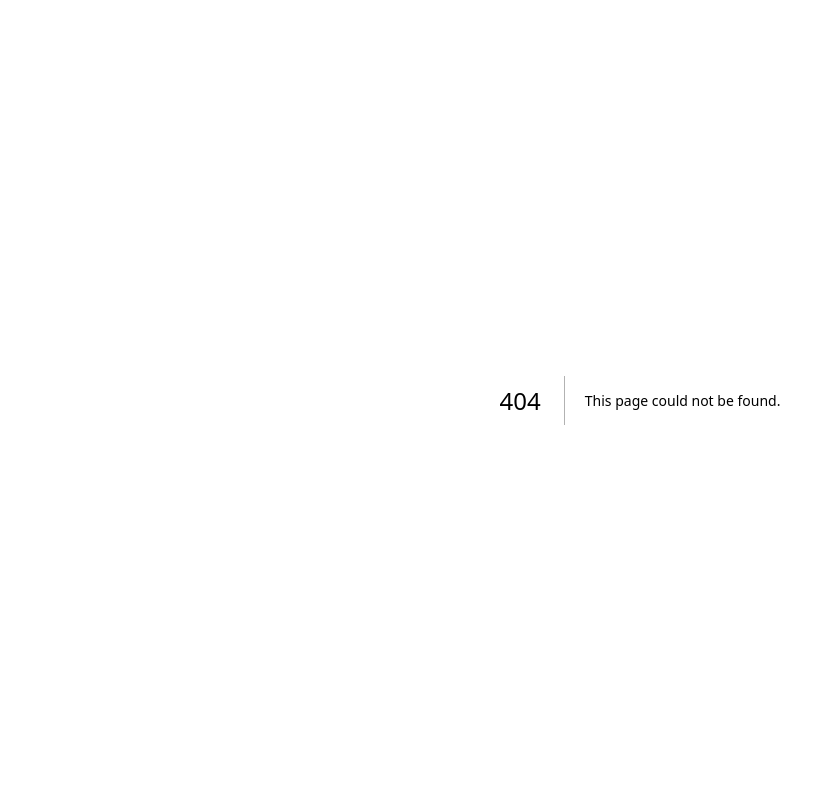
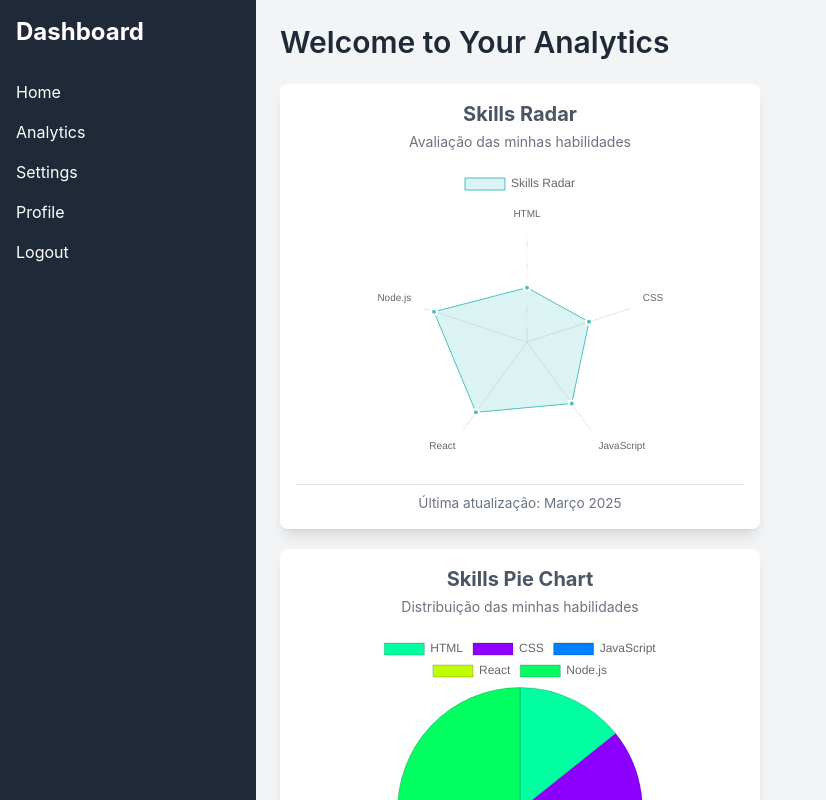
Before and after one commit to dennyberrios/Listagens, a Next.js app in the folder listagens/: page /dashboard/analytics in a window 1280 px wide. Before the commit this address had no page. Shown: the whole page, without its empty margins (0-826 px from the left). Built offline with nearby package versions, Linux system fonts and the light colour scheme.

Commit message:
adiciona tela de análises com gráficos e remove gráficos do componente Home

```diff
--- /dev/null
+++ b/listagens/src/app/dashboard/analytics/page.tsx
@@ -0,0 +1,9 @@
+'use client';
+import AnalyticsScreen from '@/screens/analytics';
+import React from 'react';
+
+const Analytics: React.FC = () => {
+    return <AnalyticsScreen />
+}
+
+export default Analytics;
--- /dev/null
+++ b/listagens/src/screens/analytics/index.tsx
@@ -0,0 +1,71 @@
+'use client';
+import BarChart from '@/components/barChart/BarChart';
+import LineChart from '@/components/lineChart/LineChart';
+import PieChart from '@/components/pieChart/PieChart';
+import PolarAreaChart from '@/components/polarAreaChart/PolarAreaChart';
+import RadarChart from '@/components/radarChart/RadarChart';
+import React from 'react';
+
+const AnalyticsScreen: React.FC = () => {
+
+  const metrics = [50, 60, 70, 80, 90]; // Exemplo de métricas
+  const labels = ["HTML", "CSS", "JavaScript", "React", "Node.js"]; // Exemplo de rótulos
+
+  return (
+    <div>
+      <h1 className="text-3xl font-semibold text-gray-800 mb-6">Welcome to Your Analytics</h1>
+            <div className="container mx-auto gap-5 flex flex-wrap">
+                <RadarChart
+                    metrics={metrics}
+                    backgroundCard="bg-white"
+                    backgroundGrafic="bg-transparent"
+                    labels={labels}
+                    title="Skills Radar"
+                    subtitle="Avaliação das minhas habilidades"
+                    footer="Última atualização: Março 2025"
+                />
+
+                <PieChart
+                    metrics={metrics}
+                    backgroundCard="bg-white"
+                    backgroundGrafic="bg-transparent"
+                    labels={labels}
+                    title="Skills Pie Chart"
+                    subtitle="Distribuição das minhas habilidades"
+                    footer="Última atualização: Março 2025"
+                />
+
+                <PolarAreaChart
+                    metrics={[40, 60, 90, 70, 50]}
+                    backgroundCard="bg-white"
+                    backgroundGrafic="bg-white"
+                    labels={['Red', 'Blue', 'Yellow', 'Green', 'Purple']}
+                    title="Distribuição de dados"
+                    subtitle="Exemplo de gráfico polar"
+                    footer="Dados atualizados recentemente"
+                />
+
+                <LineChart
+                    metrics={[10, 25, 40, 30, 50, 65, 80]} // Valores do gráfico
+                    backgroundCard="bg-white" // Cor do card
+                    backgroundGrafic="bg-white" // Cor do fundo do gráfico
+                    labels={["Jan", "Fev", "Mar", "Abr", "Mai", "Jun", "Jul"]} // Labels do eixo X
+                    title="Crescimento Mensal"
+                    subtitle="Evolução dos acessos ao sistema"
+                    footer="Última atualização: 30 minutos atrás"
+                />
+
+                <BarChart
+                    metrics={[35, 50, 75, 90, 65, 80]}
+                    backgroundCard="bg-white" // Cor do card
+                    backgroundGrafic="bg-white" // Cor do fundo do gráfico
+                    labels={["Janeiro", "Fevereiro", "Março", "Abril", "Maio", "Junho"]}
+                    title="Vendas Mensais"
+                    subtitle="Comparação das vendas nos últimos meses"
+                    footer="Dados atualizados mensalmente"
+                />
+            </div>
+    </div>
+  );
+}
+export default AnalyticsScreen;
--- a/listagens/src/screens/home/index.tsx
+++ b/listagens/src/screens/home/index.tsx
@@ -1,8 +1,5 @@
 "use client"
 
-import BarChart from "@/components/barChart/BarChart";
-import LineChart from "@/components/lineChart/LineChart";
-import PieChart from "@/components/pieChart/PieChart";
 import PolarAreaChart from "@/components/polarAreaChart/PolarAreaChart";
 import RadarChart from "@/components/radarChart/RadarChart";
 
@@ -25,16 +22,6 @@ const HomeScreen: React.FC = () => {
                     footer="Última atualização: Março 2025"
                 />
 
-                <PieChart
-                    metrics={metrics}
-                    backgroundCard="bg-white"
-                    backgroundGrafic="bg-transparent"
-                    labels={labels}
-                    title="Skills Pie Chart"
-                    subtitle="Distribuição das minhas habilidades"
-                    footer="Última atualização: Março 2025"
-                />
-
                 <PolarAreaChart
                     metrics={[40, 60, 90, 70, 50]}
                     backgroundCard="bg-white"
@@ -44,26 +31,6 @@ const HomeScreen: React.FC = () => {
                     subtitle="Exemplo de gráfico polar"
                     footer="Dados atualizados recentemente"
                 />
-
-                <LineChart
-                    metrics={[10, 25, 40, 30, 50, 65, 80]} // Valores do gráfico
-                    backgroundCard="bg-white" // Cor do card
-                    backgroundGrafic="bg-white" // Cor do fundo do gráfico
-                    labels={["Jan", "Fev", "Mar", "Abr", "Mai", "Jun", "Jul"]} // Labels do eixo X
-                    title="Crescimento Mensal"
-                    subtitle="Evolução dos acessos ao sistema"
-                    footer="Última atualização: 30 minutos atrás"
-                />
-
-                <BarChart
-                    metrics={[35, 50, 75, 90, 65, 80]}
-                    backgroundCard="bg-white" // Cor do card
-                    backgroundGrafic="bg-white" // Cor do fundo do gráfico
-                    labels={["Janeiro", "Fevereiro", "Março", "Abril", "Maio", "Junho"]}
-                    title="Vendas Mensais"
-                    subtitle="Comparação das vendas nos últimos meses"
-                    footer="Dados atualizados mensalmente"
-                />
             </div>
         </section>
     );
```
